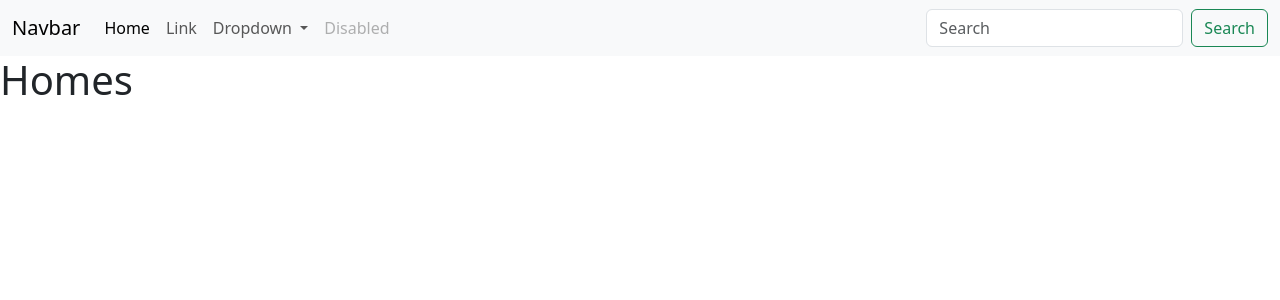
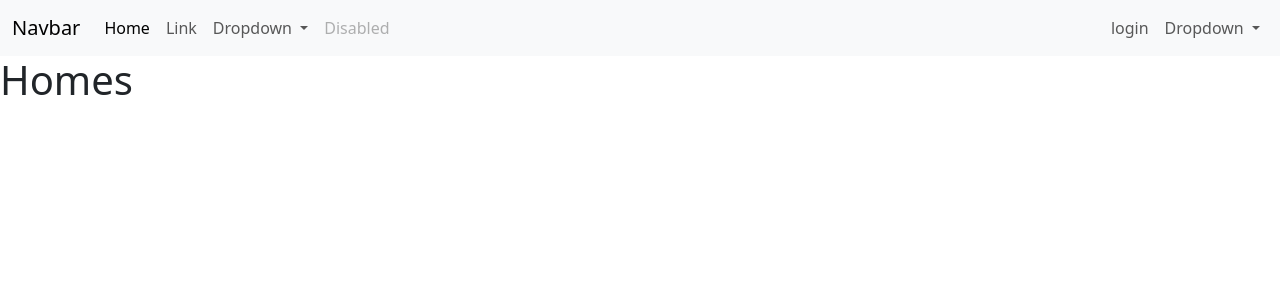
Before and after one commit to Wasayshaikh/flask-ecomm, a Flask app: page / in a window 1280 px wide. Shown: the top 300 px of the page. Run offline with Flask 3, Linux system fonts and the light colour scheme.

Commit message:
add list on the right remove search form

```diff
--- a/templates/layout/base.html
+++ b/templates/layout/base.html
@@ -1,18 +1,22 @@
 <!DOCTYPE html>
 <html lang="en">
+
 <head>
   <meta charset="UTF-8">
   <meta name="viewport" content="width=device-width, initial-scale=1.0">
   <title>{{title}}</title>
-    <link href="https://cdn.jsdelivr.net/npm/bootstrap@5.3.2/dist/css/bootstrap.min.css" rel="stylesheet" integrity="sha384-T3c6CoIi6uLrA9TneNEoa7RxnatzjcDSCmG1MXxSR1GAsXEV/Dwwykc2MPK8M2HN" crossorigin="anonymous">
+  <link href="https://cdn.jsdelivr.net/npm/bootstrap@5.3.2/dist/css/bootstrap.min.css" rel="stylesheet"
+    integrity="sha384-T3c6CoIi6uLrA9TneNEoa7RxnatzjcDSCmG1MXxSR1GAsXEV/Dwwykc2MPK8M2HN" crossorigin="anonymous">
   <link rel="stylesheet" href="{{url_for('static',filename='css/styles.css')}}">
 </head>
+
 <body>
   <header>
     <nav class="navbar navbar-expand bg-body-tertiary">
       <div class="container-fluid">
         <a class="navbar-brand" href="#">Navbar</a>
-              <button class="navbar-toggler" type="button" data-bs-toggle="collapse" data-bs-target="#navbarSupportedContent" aria-controls="navbarSupportedContent" aria-expanded="false" aria-label="Toggle navigation">
+        <button class="navbar-toggler" type="button" data-bs-toggle="collapse" data-bs-target="#navbarSupportedContent"
+          aria-controls="navbarSupportedContent" aria-expanded="false" aria-label="Toggle navigation">
           <span class="navbar-toggler-icon"></span>
         </button>
         <div class="collapse navbar-collapse" id="navbarSupportedContent">
@@ -24,13 +28,16 @@
               <a class="nav-link" href="#">Link</a>
             </li>
             <li class="nav-item dropdown">
-                    <a class="nav-link dropdown-toggle" href="#" role="button" data-bs-toggle="dropdown" aria-expanded="false">
+              <a class="nav-link dropdown-toggle" href="#" role="button" data-bs-toggle="dropdown"
+                aria-expanded="false">
                 Dropdown
               </a>
               <ul class="dropdown-menu">
                 <li><a class="dropdown-item" href="#">Action</a></li>
                 <li><a class="dropdown-item" href="#">Another action</a></li>
-                      <li><hr class="dropdown-divider"></li>
+                <li>
+                  <hr class="dropdown-divider">
+                </li>
                 <li><a class="dropdown-item" href="#">Something else here</a></li>
               </ul>
             </li>
@@ -38,10 +45,27 @@
               <a class="nav-link disabled" aria-disabled="true">Disabled</a>
             </li>
           </ul>
-                <form class="d-flex" role="search">
-                  <input class="form-control me-2" type="search" placeholder="Search" aria-label="Search">
-                  <button class="btn btn-outline-success" type="submit">Search</button>
-                </form>
+          <div class="d-flex">
+            <ul class="navbar-nav me-auto mb-2 mb-lg-0">
+               <li class="nav-item">
+                <a class="nav-link" href="#">login</a>
+              </li>
+              <li class="nav-item dropdown">
+                <a class="nav-link dropdown-toggle" href="#" role="button" data-bs-toggle="dropdown"
+                  aria-expanded="false">
+                  Dropdown
+                </a>
+                <ul class="dropdown-menu end-0" style="left: unset;">
+                  <li><a class="dropdown-item" href="#">Action</a></li>
+                  <li><a class="dropdown-item" href="#">Another action</a></li>
+                  <li>
+                    <hr class="dropdown-divider">
+                  </li>
+                  <li><a class="dropdown-item" href="#">Something else here</a></li>
+                </ul>
+              </li>
+            </ul>
+          </div>
         </div>
       </div>
     </nav>
@@ -49,6 +73,8 @@
 
   {% block content %} {% endblock %}
 </body>
-<script src="https://cdn.jsdelivr.net/npm/bootstrap@5.3.2/dist/js/bootstrap.bundle.min.js" integrity="sha384-C6RzsynM9kWDrMNeT87bh95OGNyZPhcTNXj1NW7RuBCsyN/o0jlpcV8Qyq46cDfL" crossorigin="anonymous"></script>
+<script src="https://cdn.jsdelivr.net/npm/bootstrap@5.3.2/dist/js/bootstrap.bundle.min.js"
+  integrity="sha384-C6RzsynM9kWDrMNeT87bh95OGNyZPhcTNXj1NW7RuBCsyN/o0jlpcV8Qyq46cDfL" crossorigin="anonymous"></script>
 <script src="{{url_for('static',filename='js/script.js')}}"></script>
+
 </html>
```
Lines whose indentation alone changed are shown as unchanged.
